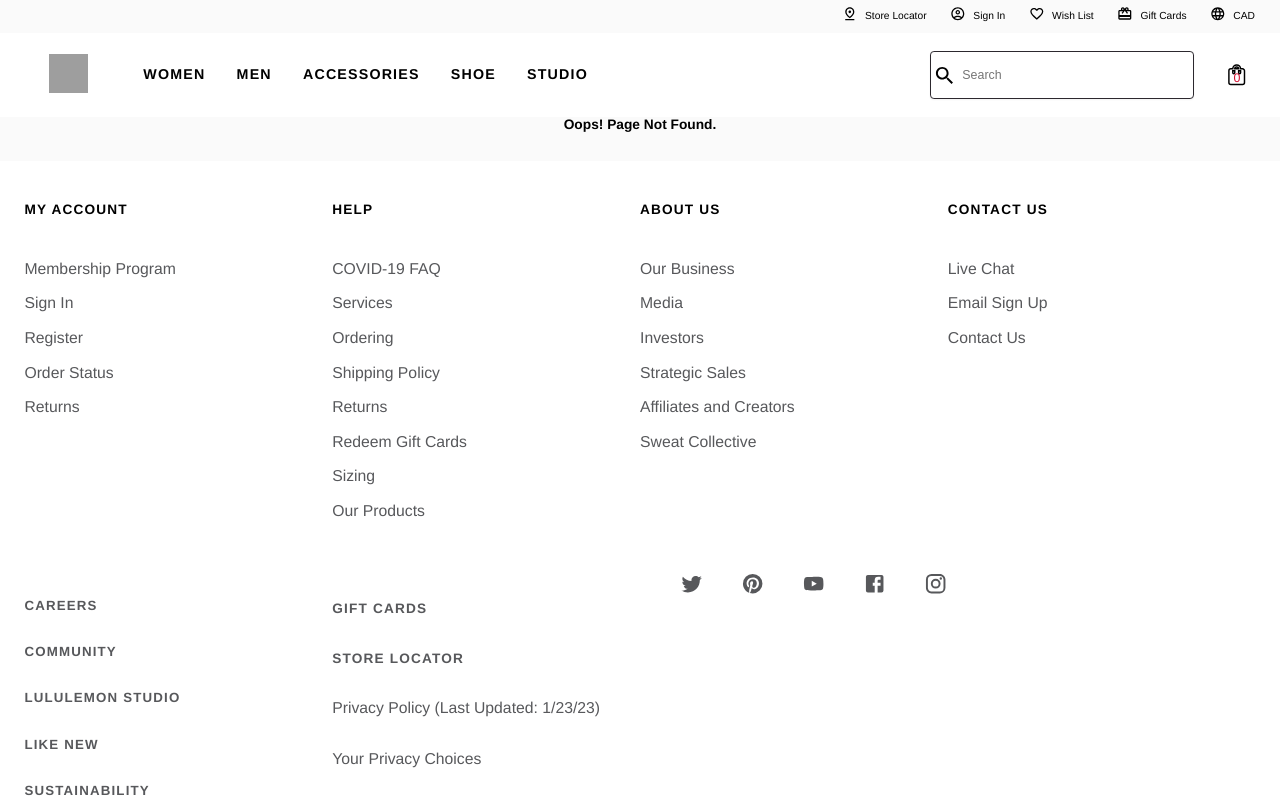
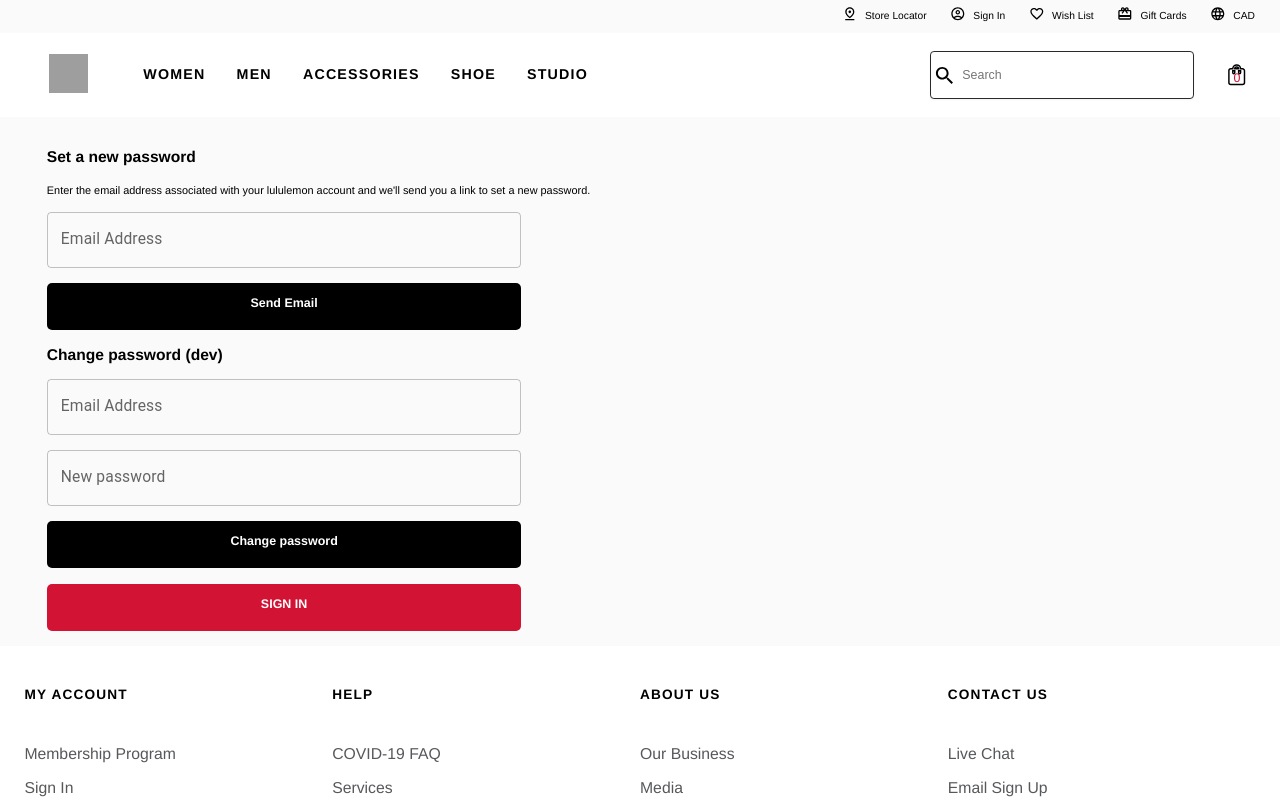
Before and after one commit to Linzili1235/E-commerce-web-front-end, a React (Create React App) app in the folder lululemon/: page /reset in a window 1280 px wide. Shown: the top 800 px of the page. Built offline with nearby package versions, Linux system fonts and the light colour scheme; grey boxes are pictures that could not be loaded.

Commit message:
fixed css, added forgot password component

```diff
--- a/lululemon/src/App.js
+++ b/lululemon/src/App.js
@@ -9,19 +9,20 @@
 import {PageNotFound} from "./components/routerComponents/PageNotFound";
 import {SinglePageProduct} from "./components/routerComponents/SinglePageProduct/SinglePageProduct";
 import './components/globalStyle-module.scss'
+import ResetPassword from "./components/routerComponents/Checkout/ResetPassword";
 function App() {
   return (
       <div className="App">
         <Header />
         <Routes>
-          <Route path="/" element={<Navigate to="mainPage/1/1" />}/>
+            <Route path="/" element={<Navigate to="mainPage/1/1" />}/>
+            <Route path='/mainPage/:sortingId/:pageNum' element={<Main />}/>
+            <Route path='/singleProduct/:id' element={<SinglePageProduct />}/>
+            <Route path='/mybag' element={<Cart />}/>
+            <Route path='/review' element={<Review />}/>
+            <Route path='/reset' element={<ResetPassword />}/>
 
-          <Route path='/mainPage/:sortingId/:pageNum' element={<Main />}/>
-
-          <Route path='/singleProduct/:id' element={<SinglePageProduct />}/>
-          <Route path='/mybag' element={<Cart />}/>
-          <Route path='/review' element={<Review />}/>
-          <Route path='/checkout' element={<Checkout />}/>
+            <Route path='/checkout' element={<Checkout />}/>
 
           <Route path="*" element={<PageNotFound />}></Route>
         </Routes>
--- a/lululemon/src/components/mainPageComponents/Product/ProductItem.js
+++ b/lululemon/src/components/mainPageComponents/Product/ProductItem.js
@@ -24,7 +24,7 @@
         navigate(`/singleProduct/${id}`)
     }
     const onClickRightMove = (count) => {
-        if ((count+1)*7 < lenSwatchArray){
+        if ((count+1)*6 < lenSwatchArray){
         setCount(prevState => ++prevState)}}
     const onClickLeftMove = (count) => {
         if (count >0){
@@ -34,11 +34,13 @@
         return <ul className="swatchList">
             {/*from count*7 to (count+1)*7 will show here*/}
             {/*original count is 0*/}
-            {lenSwatchArray > 7 && <button className="swatchChangeButton-1" onClick={() => onClickLeftMove(currentCount)}><svg><ChevronLeftIcon/></svg></button>}
+            {lenSwatchArray > 6 && <button className="swatchChangeButton-1" onClick={() => onClickLeftMove(currentCount)}>
+                <svg><ChevronLeftIcon/></svg>
+            </button>}
             <ul className="realSwatchList">
             {
                 swatchesArray.map((swatch, index) =>
-                currentCount*7<=index && index<(currentCount+1)*7 && <li className="swatchItem" key={index}><img  src={swatch.swatch}
+                currentCount*6<=index && index<(currentCount+1)*6 && <li className="swatchItem" key={index}><img  src={swatch.swatch}
                                                          alt={swatch.swatchAlt}
                                                          key={swatch.colorId}
                                                          onMouseEnter={()=>setCurrentIndex(index)} onClick={()=> goToProduct(productID)}/>
@@ -46,13 +48,10 @@
             </li>
             ) }
         </ul>
-            {lenSwatchArray>7 && <button className="swatchChangeButton-2" onClick={()=>onClickRightMove(currentCount)}><svg><ChevronRightIcon/></svg></button>}
-
-
+            {lenSwatchArray>6 && <button className="swatchChangeButton-2" onClick={()=>onClickRightMove(currentCount)}>
+                <svg><ChevronRightIcon/></svg>
+            </button>}
         </ul>
-
-
-
     }
 
     if (!productID) {
@@ -64,9 +63,7 @@
                          */}
         <MainCarousel  img={images[currentIndex]} productId={productID}/>
         <div className="productTile_details">
-
                 {setAllSwatches()}
-
             <div className="productTile_attributes">
                 <div className="productName">
                     <a href={`/singleProduct/${productID}`}><strong>{productName}</strong></a>
--- a/lululemon/src/components/mainPageComponents/Product/ProductItem.scss
+++ b/lululemon/src/components/mainPageComponents/Product/ProductItem.scss
@@ -44,17 +44,15 @@
      transition: transform 0.3s ease-in-out;
      position: relative;
 
-
-
        .swatchChangeButton-1 {
          display: inline-flex;
          justify-content: flex-start;
-         position: absolute;
+         position: relative;
          top: 0.3rem;
-         background-color: css.$bg_color;
          border: none;
          padding: 0;
          cursor: pointer;
+         background-color: css.$bg_color;
 
          svg {
            width: 1.375rem;
@@ -86,8 +84,6 @@
        flex-direction: row;
        //margin: 0;
        padding: 0;
-       margin-left: 1rem;
-       margin-right: 1rem;
        position: relative;
        //bottom: 0.1rem;
 
--- a/lululemon/src/components/routerComponents/Cart/ProductInBag.scss
+++ b/lululemon/src/components/routerComponents/Cart/ProductInBag.scss
@@ -31,7 +31,7 @@
       width: 100%;
       .product-title {
         text-align: left;
-        font-size: 1.35rem;
+        font-size: 1rem;
         line-height: 1.1666666667;
         padding-right: 2.75rem;
         font-weight: 500;
@@ -43,11 +43,11 @@
       .product-color {
         text-transform: capitalize;
         padding-right: 2.75rem;
+        font-size: 1rem;
         margin-top: 0.375rem;
         text-align: left;
-        margin-bottom: 0;
         font-weight: 500;
-
+        margin-bottom: 1rem;
       }
       .product-moreDetails {
         display: flex;
@@ -55,13 +55,12 @@
         justify-content: space-between;
         margin-top: -1.1875rem;
         .detail-title {
-          font-size: 1.1875rem;
+          font-size: 1rem;
         }
         .product-size {
           display: flex;
           flex-direction: column;
           align-items: flex-start;
-          margin-top: 0.375rem;
           flex: auto;
 
           .product-edit {
@@ -221,7 +220,9 @@
           font-weight: 600;
           display: flex;
           align-items: flex-start;
-
+          span {
+            font-size: 0.7rem;
+          }
         }
         .save-for-later {
           display: flex;
--- a/lululemon/src/components/routerComponents/Checkout/Checkout.js
+++ b/lululemon/src/components/routerComponents/Checkout/Checkout.js
@@ -5,8 +5,10 @@
 import KeyboardArrowDownIcon from '@mui/icons-material/KeyboardArrowDown';
 import ArriveDate from "../Cart/ArriveDate";
 import { CheckoutSummary } from "./CheckoutSummary";
+import { useNavigate } from "react-router-dom";
 
 export const Checkout = () => {
+    const navigate = useNavigate();
     const [arrowClicked, setArrowClicked] = useState(false)
     // Make sure the formats of email and password are correct
     const [emailError, setEmailError] = useState('');
@@ -16,15 +18,29 @@
     const [email, setEmail] = useState('');
     const [password, setPassword] = useState('');
 
-    const handleSubmit = (e) => {
-        e.preventDefault(); // Prevent the default form submission behavior
-
+    const handleLogIn = (e) => {
+        e.preventDefault();
+        arrowClicked ? setArrowClicked(false) : setArrowClicked(true);
+    };
+    const handleNextStep = () => {
+        alert("Proceeding to the next step");
+        // Add your logic for the next step here
+    };
+    const handleSubmit = () => {
+        if (!arrowClicked) setArrowClicked(true)
+        if (!email) {
+            setEmailError('Please enter an email')
+        } else if (!password) {
+            setPasswordError('Please enter a password')
+        } else {
+            alert('Logged In')
             console.log({
                 email,
                 password,
                 // Add more input values here
             });
             // Send the data to the server (not implemented here)
+        }
     };
     // validate email input
     const validateEmail = (email) => {
@@ -33,8 +49,7 @@
         return emailRegex.test(email);
     };
     const validatePassword = (password) => {
-        console.log('length', password.length)
-        if (password.length >= 8 && password.length <= 30) return true;
+        return password.length >= 8 && password.length <= 30;
     }
     const handlePasswordChange = (e) => {
         const passwordInput = e.target.value
@@ -44,7 +59,6 @@
         } else {
             setPasswordError('Password must be at least 8 characters long.');
         }
-
     };
     const handleEmailChange = (e) => {
         const emailInput = e.target.value;
@@ -63,13 +77,15 @@
     return (
         <>
             <div className="checkout-main-border">
-                <div className="checkout-title">CheckOut</div>
+                <div className="checkout-title">Checkout</div>
                 <div className="checkout-main-container">
                     <div className="information">
                         <div className="info-box have-an-account">
                             <div className="title">Have an account</div>
                             <div className="content">
-                                <a href="src/components/routerComponents">Log in </a> &nbsp;to checkout more quickly and easily
+                                <a href="" onClick={handleLogIn}>
+                                    Log in
+                                </a> &nbsp;to checkout more quickly and easily
                                 <div className={arrowClicked ? 'arrow-clicked' : 'arrow'} onClick={handleArrowToggle}>
                                     {arrowClicked ? <KeyboardArrowUpIcon/> : <KeyboardArrowDownIcon/>}
                                 </div>
@@ -100,10 +116,11 @@
                                                  inputProps={{ minLength: 8 }}
                                                  onChange={handlePasswordChange}
                                                  style={{ width: '120%' }}/>}
-                                     <div className="forgot-password"><a href="src/components/routerComponents">Forgot your password?</a></div>
+                                     <div className="forgot-password">
+                                         <a href="" onClick={()=> { navigate('/reset') }}>Forgot your password?</a></div>
                                 </div>
                             </div>
-                            <div className="signIn-button">
+                            <div className="signIn-button" onClick={handleSubmit}>
                                 <span>SIGN IN</span>
                             </div>
                         </div>
@@ -220,7 +237,7 @@
                         </div>
 
                         <div className="next-step">
-                                <div className="next-step-button" onClick={handleSubmit}>
+                                <div className="next-step-button" onClick={handleNextStep}>
                                     <span>GO TO NEXT STEP</span>
                                 </div>
                         </div>
--- a/lululemon/src/components/routerComponents/Checkout/CheckoutSummary.js
+++ b/lululemon/src/components/routerComponents/Checkout/CheckoutSummary.js
@@ -32,7 +32,6 @@
                     <span>{totalQuantity}  {`${totalQuantity > 1 ? 'Items': 'Item'}`}</span>
                     <div className="dropdown-products" onClick={toggleDropdown}>
                         {isOpen ? <KeyboardArrowUpIcon className="arrow-icon open"/> : <KeyboardArrowDownIcon className="arrow-icon"/>}
-
                     </div>
                 </div>
                 <div className="checkout-payment">
--- /dev/null
+++ b/lululemon/src/components/routerComponents/Checkout/ResetPassword.js
@@ -0,0 +1,110 @@
+import React from 'react';
+import { TextField } from "@mui/material";
+import { useState } from "react";
+import '../ResetPassword.scss'
+
+const ResetPassword = () => {
+    const [emailError, setEmailError] = useState('');
+    const [passwordError, setPasswordError] = useState('');
+    const [email, setEmail] = useState('');
+    const [password, setPassword] = useState('');
+
+
+    // validate email input
+    const validateEmail = (email) => {
+        // Basic email validation using a regular expression
+        const emailRegex = /^[\w-]+(\.[\w-]+)*@([\w-]+\.)+[a-zA-Z]{2,7}$/;
+        return emailRegex.test(email);
+    };
+
+    // validate email input
+    const handleSubmit = () => {
+        console.log('email entered', email)
+    }
+    const handleEmailChange = (e) => {
+        const emailInput = e.target.value;
+        setEmail(emailInput);
+
+        if (!validateEmail(emailInput)) {
+            setEmailError('Please enter a valid email format');
+        } else {
+            setEmailError('');
+        }
+    };
+    // validate password input
+    const validatePassword = (password) => {
+        return password.length >= 8 && password.length <= 30;
+    }
+    const handlePasswordChange = (e) => {
+        const passwordInput = e.target.value
+        setPassword(passwordInput);
+        if(validatePassword(passwordInput)) {
+            setPasswordError('');
+        } else {
+            setPasswordError('Password must be at least 8 characters long.');
+        }
+    };
+    return (
+        <div className='reset-password'>
+            <div className="set-new">
+                <span>Set a new password</span>
+            </div>
+            <div className="description">
+                <span>Enter the email address associated with your lululemon account and we'll send you a link to set a new password.</span>
+            </div>
+            <TextField id="outlined-basic" label="Email Address" type='Email' variant="outlined"
+                       sx={{
+                           '& .MuiOutlinedInput-root': {
+                               '&.Mui-focused': {
+                                   boxShadow: '0 4px 6px rgba(0, 0, 0, 0.3)'
+                               }
+                           }}}
+                       error={!!emailError} // Show error state when emailError is not empty
+                       helperText={emailError}
+                       value={email}
+                       onChange={handleEmailChange}
+                       style={{ width: '40%' }}/>
+            <div className="enter-email-button" onClick={handleSubmit}>
+                <span>Send Email</span>
+            </div>
+
+            <div className="set-new">
+                <span>Change password (dev)</span>
+            </div>
+            {/*//////////////////////////////////////////////////////////*/}
+            <TextField id="outlined-basic" label="Email Address" type='Email' variant="outlined"
+                       sx={{
+                           '& .MuiOutlinedInput-root': {
+                               '&.Mui-focused': {
+                                   boxShadow: '0 4px 6px rgba(0, 0, 0, 0.3)'
+                               }
+                           }}}
+                       error={!!emailError} // Show error state when emailError is not empty
+                       helperText={emailError}
+                       value={email}
+                       onChange={handleEmailChange}
+                       style={{ width: '40%' }}/>
+            <TextField id="outlined-basic" label="New password" type="password" variant="outlined"
+                       sx={{
+                           '& .MuiOutlinedInput-root': {
+                               '&.Mui-focused': {
+                                   boxShadow: '0 4px 6px rgba(0, 0, 0, 0.3)'
+                               }
+                           }}}
+                       value={password}
+                       error={!!passwordError}
+                       helperText={passwordError}
+                       inputProps={{ minLength: 8 }}
+                       onChange={handlePasswordChange}
+                       style={{ width: '40%', marginTop: '1rem'}}/>
+            <div className="enter-email-button" onClick={handleSubmit}>
+                <span>Change password</span>
+            </div>
+            <div className="logIn-button" onClick={handleSubmit}>
+                <span>SIGN IN</span>
+            </div>
+        </div>
+    );
+};
+
+export default ResetPassword;
--- /dev/null
+++ b/lululemon/src/components/routerComponents/ResetPassword.scss
@@ -0,0 +1,58 @@
+.reset-password {
+  display: flex;
+  flex-direction: column;
+  justify-content: flex-start;
+  align-items: flex-start;
+  margin: 1rem 3rem;
+  .set-new {
+    margin: 1rem 0;
+    span{
+      font-size: 1rem;
+      font-weight: bold;
+    }
+  }
+  .description {
+    margin-bottom: 1rem;
+    span{
+      font-size: 0.7rem;
+      margin-top: 0;
+    }
+  }
+  .enter-email-button {
+    width: 40%;
+    height: 3rem;
+    margin-top: 1rem;
+    background-color: black;
+    text-align: center;
+    line-height: 2.5rem;
+    border-radius: 5px;
+    cursor: pointer;
+    &:hover {
+      background-color: grey;
+    }
+    span {
+      font-size: 0.8rem;
+      font-weight: bold;
+      color: white;
+    }
+  }
+
+  .logIn-button {
+    width: 40%;
+    height: 3rem;
+    margin-top: 1rem;
+    text-align: center;
+    line-height: 2.5rem;
+    border-radius: 5px;
+    cursor: pointer;
+    background: #d31334;
+    &:hover {
+      background-color:  #a40c0f ;
+    }
+    span {
+      font-size: 0.8rem;
+      font-weight: bold;
+      color: white;
+    }
+  }
+}
```
Lines whose indentation alone changed are shown as unchanged.
